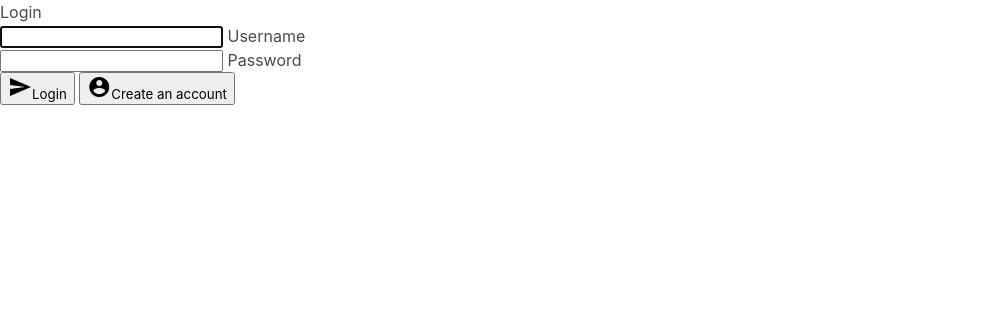
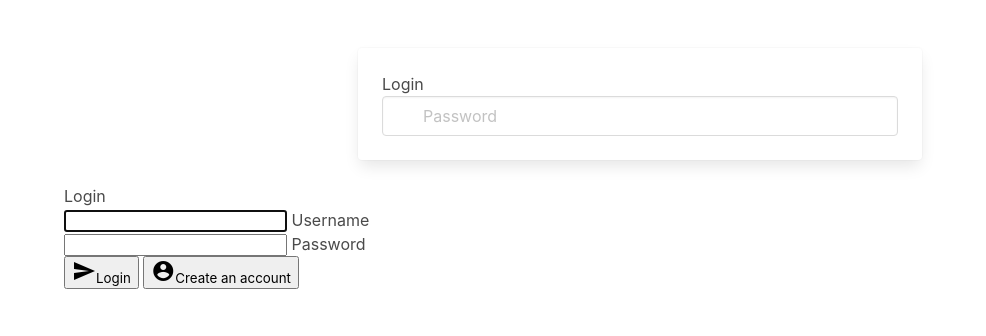
Before and after one commit to jpzambranoleon/Instagram-Clone, a Django app: page /user/login/ in a window 1280 px wide. Shown: the top 336 px of the page, without its empty margins (0-986 px from the left). Run offline with Django 3.2, Linux system fonts and the light colour scheme.

Commit message:
updated login.html

```diff
--- a/instagram/templates/login.html
+++ b/instagram/templates/login.html
@@ -11,6 +11,29 @@
       rel="stylesheet">
   </head>
   <body>
+  <section class="section">
+        <div class="container">
+            <div class="columns is-mobile">
+                <div class="column is-half is-offset-one-quarter">
+                    <div class="card">
+                        <div class="card-content">
+                            <form method="post" action="" role="form">
+                                {% csrf_token %}
+                                <h3>Login</h3>
+                                <div class="field">
+                                    <p class="control has-icons-left">
+                                    <input class="input" type="password" placeholder="Password">
+                                    <span class="icon is-small is-left">
+                                        <i class="fas fa-lock"></i>
+                                    </span>
+                                    </p>
+                                </div>
+                            </form>
+                        </div>
+                    </div>
+                </div>
+            </div>
+
             <div class="row center-align">
                 <form method="post" action="" role="form" class="col s12">
                     {% csrf_token %}
@@ -39,5 +62,7 @@
                     <button class="btn waves-effect waves-light"><i class="material-icons left">account_circle</i>Create an account</button>
                 </form>
             </div>
+        </div>
+    </section>
     </body>
 </html>
```
Lines whose indentation alone changed are shown as unchanged.
